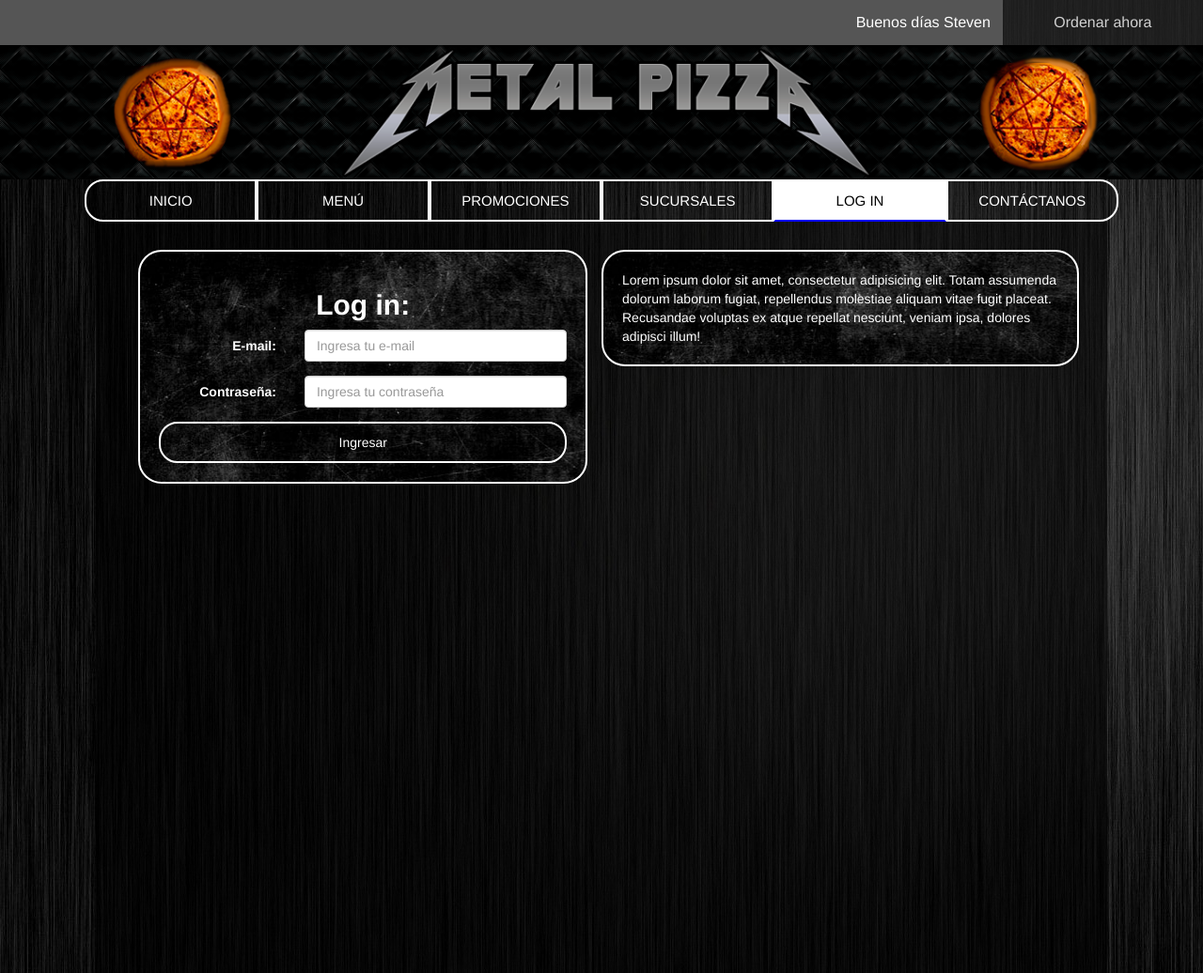
After one commit to Steven0110/twb, a PHP site: page /login.html in a window 1280 px wide. The commit adds this page. Shown: the whole page at 94% size. Run offline with PHP 8.4, Linux system fonts and the light colour scheme; some libraries are stand-ins or nearby versions.

Commit message:
25 julio

```diff
--- a/css/blocks.css
+++ b/css/blocks.css
@@ -103,6 +103,16 @@ body{
     cursor: pointer;
     width: 40px;
     margin: 5px;
+}
+.block-2{
+    border: 2px white solid;
+    padding: 20px;
+    border-radius: 25px;
+    background-image: url(../img/other/black-texture.jpg);
+}
+.block-2 > h2{
+    text-align: center;
+    font-weight: bolder;
 }
 @media screen and (max-width: 544px){
     .nav{
--- a/css/buttons.css
+++ b/css/buttons.css
@@ -22,6 +22,18 @@
 .nav-btn-right{
     border-radius: 0px 20px 20px 0px;
 }
+.btn-login{
+    background-color: rgba(0,0,0,0);
+    border: 2px white solid;
+    border-radius: 20px;
+    padding: 10px;
+    transition: all .3s ease-in-out;
+}
+.btn-login:hover{
+    background-color: crimson;
+    border: 2px crimson solid;
+    transition: all .3s ease-in-out;
+}
 @keyframes pulso{
     0%{
         background-color: rgba(0,0,0,0);
--- /dev/null
+++ b/login.html
@@ -0,0 +1,61 @@
+<!DOCTYPE html>
+<html lang="en">
+
+<head>
+    <meta charset="UTF-8">
+    <meta name="viewport" content="width=device-width, user-scalable=no, initial-scale=1.0, maximum-scale=1.0, minimum-scale=1.0">
+    <!-- JQuery -->
+    <script src="https://ajax.googleapis.com/ajax/libs/jquery/2.2.4/jquery.min.js"></script>
+    <script src="https://cdnjs.cloudflare.com/ajax/libs/jquery-cookie/1.4.1/jquery.cookie.min.js"></script>
+    <!-- Bootstrap -->
+    <!-- Latest compiled and minified CSS -->
+    <link rel="stylesheet" href="https://maxcdn.bootstrapcdn.com/bootstrap/3.3.6/css/bootstrap.min.css" integrity="sha384-1q8mTJOASx8j1Au+a5WDVnPi2lkFfwwEAa8hDDdjZlpLegxhjVME1fgjWPGmkzs7" crossorigin="anonymous" />
+    <!-- Latest compiled and minified JavaScript -->
+    <script src="https://maxcdn.bootstrapcdn.com/bootstrap/3.3.6/js/bootstrap.min.js" integrity="sha384-0mSbJDEHialfmuBBQP6A4Qrprq5OVfW37PRR3j5ELqxss1yVqOtnepnHVP9aJ7xS" crossorigin="anonymous"></script>
+    <!-- Mis CSS -->
+    <link rel="stylesheet" href="css/blocks.css" />
+    <link rel="stylesheet" href="css/buttons.css" />
+    <!-- Mis JS -->
+    <script src="js/map-contact.js"></script>
+    <title>Contacto</title>
+</head>
+
+<body>
+    <div id="header">
+        <div id="saludo" class="header-izq col-xs-6 col-sm-8 col-lg-10 col-md-10"> Buenos días Steven </div>
+        <div class="header-der col-xs-6 col-sm-4 col-lg-2 col-md-2"> Ordenar ahora </div>
+    </div>
+    <div class="logo"> <img src="img/other/logo.png" alt="Logo" /> </div>
+    <div class="nav">
+        <button class="nav-btn nav-btn-left col-md-2 col-sm-2 col-xs-2 col-lg-2" onclick="location.href='index.html'">INICIO</button>
+        <button class="nav-btn col-md-2 col-sm-2 col-xs-2 col-lg-2" onclick="location.href='menu.html'">MENÚ</button>
+        <button class="nav-btn col-md-2 col-sm-2 col-xs-2 col-lg-2" onclick="location.href='promo.html'">PROMOCIONES</button>
+        <button class="nav-btn col-md-2 col-sm-2 col-xs-2 col-lg-2" onclick="location.href='sucursales.html'">SUCURSALES</button>
+        <button class="nav-btn col-md-2 col-sm-2 col-xs-2 col-lg-2 active" onclick="location.href='login.html'">LOG IN</button>
+        <button class="nav-btn nav-btn-right col-md-2 col-sm-2 col-xs-2 col-lg-2" onclick="location.href='contacto.html'">CONTÁCTANOS</button>
+    </div>
+    <div class="container">
+        <div class="block-3 col-md-6">
+            <div class="block-2">
+                <h2>Log in:</h2>
+                <form action="php/login.php" class="form-horizontal" role="form">
+                    <div class="form-group block-3">
+                        <label for="email-l" class="control-label col-md-4">E-mail:</label>
+                        <div class="col-md-8">
+                            <input type="text" class="form-control" id="email-l" placeholder="Ingresa tu e-mail" /> </div>
+                    </div>
+                    <div class="form-group block-3">
+                        <label for="psw-l" class="control-label col-md-4">Contraseña:</label>
+                        <div class="col-md-8">
+                            <input type="text" class="form-control" id="psw-l" placeholder="Ingresa tu contraseña" /> </div>
+                    </div>
+                    <button type="submit" class="btn-block btn-login">Ingresar</button>
+                </form>
+            </div>
+        </div>
+      <div class="block-2 col-md-6 col-lg-6"> Lorem ipsum dolor sit amet, consectetur adipisicing elit. Totam assumenda dolorum laborum fugiat, repellendus molestiae aliquam vitae fugit placeat. Recusandae voluptas ex atque repellat nesciunt, veniam ipsa, dolores adipisci illum!
+      </div>
+    </div>
+</body>
+
+</html>
--- /dev/null
+++ b/php/login.php
@@ -0,0 +1,6 @@
+<?php
+$host = "localhost";
+$psw = "root";
+$usr = "root";
+$db = "metalpizza";
+?>
```
Also changed, not shown: img/other/black-texture.jpg (added).
